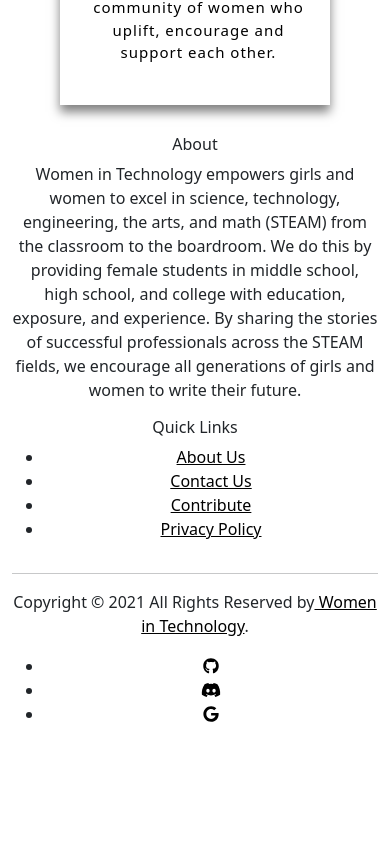
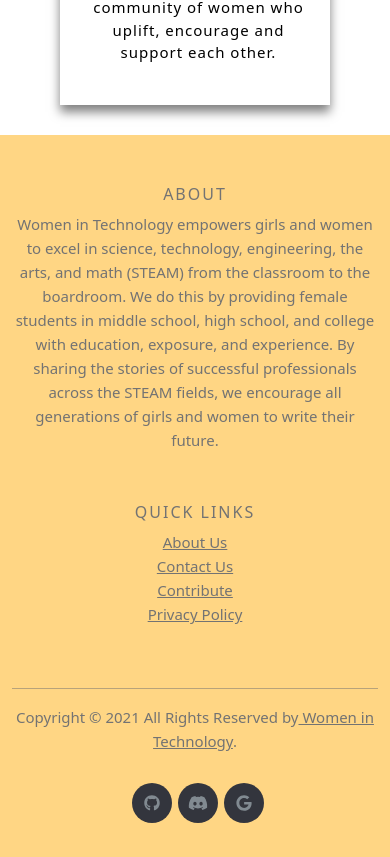
Before and after one commit to IoriK1020/Women-in-Technology, a React (Create React App) app in the folder website/: page / in a window 390 px wide. Shown: the part 2597-3454 px from the top of the page. Before the commit the page ends 3339 px from the top, so only its background shows below. Built offline with nearby package versions, Linux system fonts and the light colour scheme.

Commit message:
Update Footer.css

```diff
--- a/website/src/components/Footer/Footer.css
+++ b/website/src/components/Footer/Footer.css
@@ -1,64 +1,134 @@
-.page-title{
-    margin-top: 5px;
+.site-footer {
+  background-color: #ffd684;
+  padding: 45px 0 20px;
+  font-size: 15px;
+  line-height: 24px;
+  color: #737373;
 }
-
-.badge-link{
-    margin-bottom: 20px;
-    width: 10%;
-    padding: 2px;
-    font-size: 5px;
+.site-footer hr {
+  border-top-color: #bbb;
+  opacity: 0.5;
 }
-
-.rowy{
-    justify-content: center;
-    display: grid;
-    grid-template-columns: 1fr 1fr 1fr;
+.site-footer hr.small {
+  margin: 20px 0;
 }
-
-.page-footer{
-    position: relative;
+.site-footer h6 {
+  font-size: 16px;
+  text-transform: uppercase;
+  margin-top: 5px;
+  letter-spacing: 2px;
 }
-
-
-
-.cardy{
-    width: 300px;
+.site-footer a {
+  color: #737373;
 }
-
-@media screen and (max-width: 508px)   {
-    .badge-link{
-        width: 20%;
-    }
-
-    .rowy{
-        justify-content: center;
-        display: grid;
-        grid-template-columns: 1fr ;
-        margin-left: 15px;
-    }
-
-.cardy{
-    width: 260px;
+.site-footer a:hover {
+  color: #3366cc;
+  text-decoration: none;
 }
+.footer-links {
+  padding-left: 0;
+  list-style: none;
 }
-
-@media screen and (max-width: 900px)   {
-    .badge-link{
-        width: 20%;
-    }
-
-.cardy{
-    width: 160px;
+.footer-links li {
+  display: block;
 }
+.footer-links a {
+  color: #737373;
 }
-
-@media screen and (max-width: 1200px)   {
-    .badge-link{
-        width: 10%;
-    }
+.footer-links a:active,
+.footer-links a:focus,
+.footer-links a:hover {
+  color: #3366cc;
+  text-decoration: none;
 }
-
-
-.row1{
-    font-size: 10px;
+.footer-links.inline li {
+  display: inline-block;
 }
+.site-footer .social-icons {
+  text-align: right;
+}
+.site-footer .social-icons a {
+  width: 40px;
+  height: 40px;
+  line-height: 40px;
+  margin-left: 6px;
+  margin-right: 0;
+  border-radius: 100%;
+  background-color: #33353d;
+}
+.copyright-text {
+  margin: 0;
+}
+@media (max-width: 991px) {
+  .site-footer [class^="col-"] {
+    margin-bottom: 30px;
+  }
+}
+@media (max-width: 767px) {
+  .site-footer {
+    padding-bottom: 0;
+  }
+  .site-footer .copyright-text,
+  .site-footer .social-icons {
+    text-align: center;
+  }
+}
+.social-icons {
+  padding-left: 0;
+  margin-bottom: 0;
+  list-style: none;
+}
+.social-icons li {
+  display: inline-block;
+  margin-bottom: 4px;
+}
+.social-icons li.title {
+  margin-right: 15px;
+  text-transform: uppercase;
+  color: #96a2b2;
+  font-weight: 700;
+  font-size: 13px;
+}
+.social-icons a {
+  background-color: #eceeef;
+  color: #818a91;
+  font-size: 16px;
+  display: inline-block;
+  line-height: 44px;
+  width: 44px;
+  height: 44px;
+  text-align: center;
+  margin-right: 8px;
+  border-radius: 100%;
+  -webkit-transition: all 0.2s linear;
+  -o-transition: all 0.2s linear;
+  transition: all 0.2s linear;
+}
+.social-icons a:active,
+.social-icons a:focus,
+.social-icons a:hover {
+  color: #fff;
+  background-color: #29aafe;
+}
+.social-icons.size-sm a {
+  line-height: 34px;
+  height: 34px;
+  width: 34px;
+  font-size: 14px;
+}
+.social-icons a.github:hover {
+  background-color: #3b5998;
+}
+.social-icons a.discord:hover {
+  background-color: #00aced;
+}
+.social-icons a.gmail:hover {
+  background-color: #ea4c89;
+}
+@media (max-width: 767px) {
+  .social-icons li.title {
+    display: block;
+    margin-right: 0;
+    font-weight: 600;
+  }
+}
```
